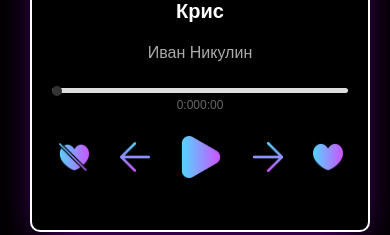
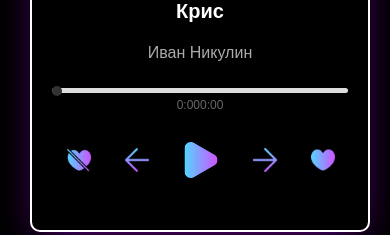
Before and after one commit to ArishkaWolf/solaris, a Next.js app in the folder solaris-next-app/: page / in a window 390 px wide. Shown: the part 2500-2735 px from the top of the page. Built offline with nearby package versions, Linux system fonts and the light colour scheme.

Commit message:
something 3

```diff
--- a/solaris-next-app/app/components/TracksSection.module.css
+++ b/solaris-next-app/app/components/TracksSection.module.css
@@ -149,7 +149,22 @@
     font-size: 24px;
     cursor: pointer;
     transition: transform 0.2s, color 0.2s;
-    margin-top: 8px;
-    margin-right: 0px;
+    margin-top: 14px;
+    margin-right: 8px;
+    margin-left: 8px;
+    max-width: 70%;
+  }
+  .controlImage {
+    width: 24px;
+    height: 24px;
+  }
+  .controlImage2 {
+    width: 36px;
+    height: 36px;
+  }
+
+  .likeDislikeImage {
+    width: 24px;
+    height: 24px;
   }
 }
```
